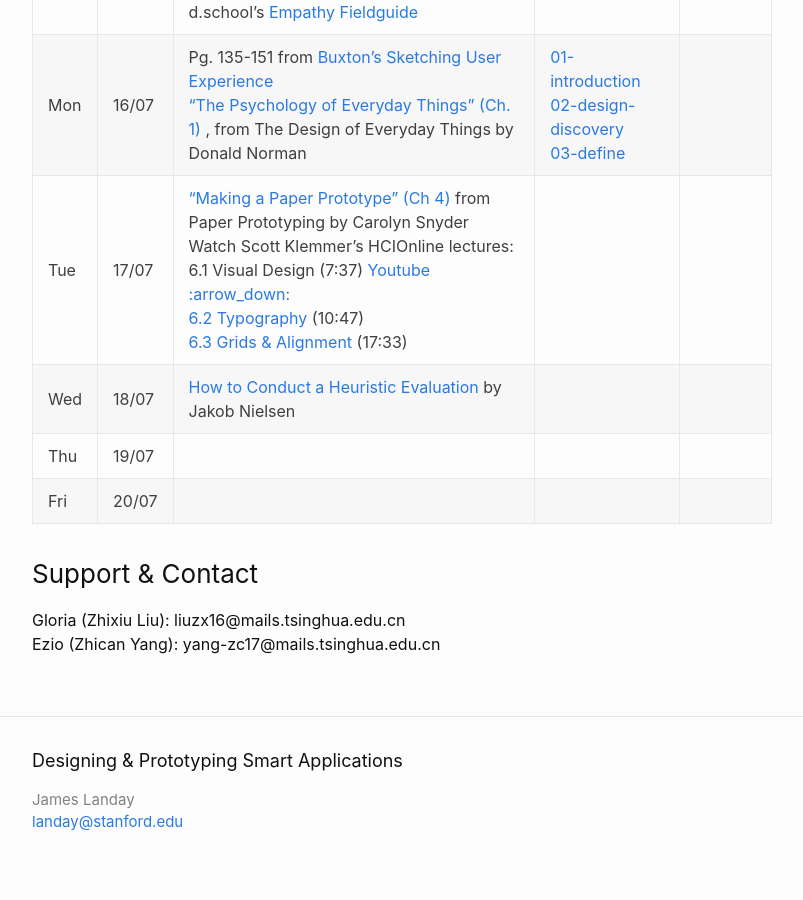
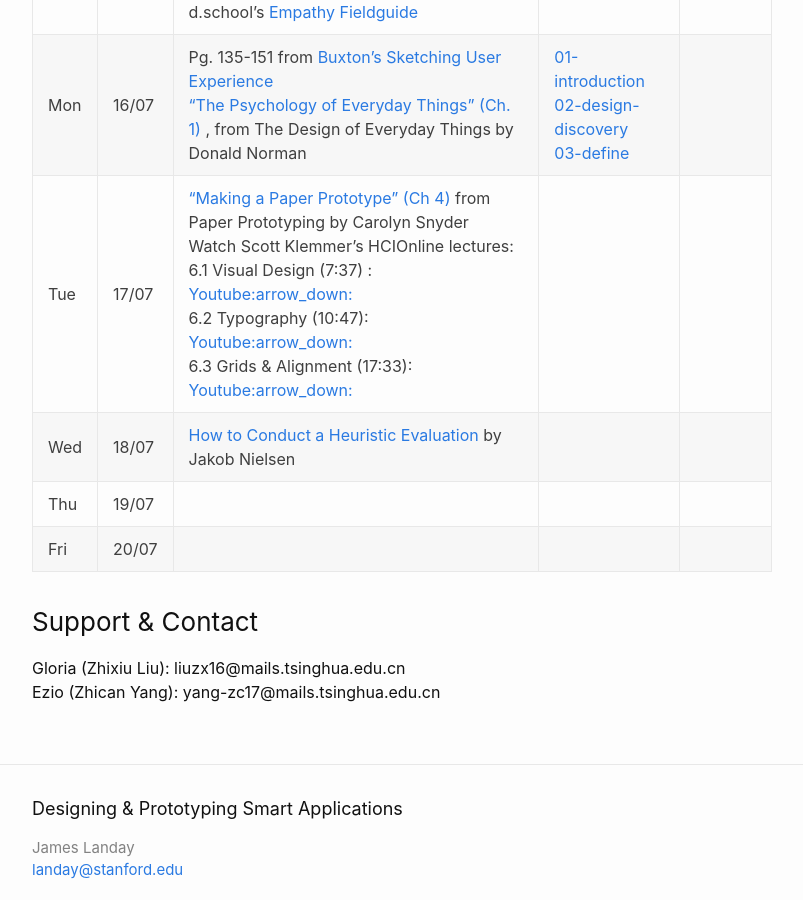
Before and after one commit to china-teaching/viax-summer-2018, a Jekyll site: the page built from _posts/2018-07-15-welcome-to-James-Landay-CS-Summer-Camp.md, in a window 1280 px wide and 900 px high, scrolled down 748 px. Shown: the whole window, without its empty margins (238-1041 px from the left). Built offline with Jekyll 4.4.1, drawn with Linux system fonts in a browser that asks for light colours.

Commit message:
Add Youtube Link with Tue Readings

```diff
--- a/_posts/2018-07-15-welcome-to-James-Landay-CS-Summer-Camp.md
+++ b/_posts/2018-07-15-welcome-to-James-Landay-CS-Summer-Camp.md
@@ -21,7 +21,7 @@ Below is schedule for the following days, where you could find attached the **re
 | ------ | -------- | ------------------- | ------------------------ | -------------------- |
 | Sun    | 15/07    | [ABC News Nightline IDEO Deep Dive, July 1999](http://hci.stanford.edu/courses/cs147/2017/au/videos/ABCNews-Nightline_IDEO_July1999.mp4) (22 minutes)  <br> [ABC News, 60 Minutes, IDEO Design Thinking, January 2013](http://hci.stanford.edu/courses/cs147/2017/au/videos/60Minutes_IDEO_January2013.mp4) (13 minutes)    <br> Tom Kelley, [The Perfect Brainstorm](https://github.com/china-teaching/viax-summer-2018/raw/master/resources/Sun/Kelley_TheArtOfInnovation_Chapter4ThePerfectBrainstorm.pdf) , Excerpt from The Art of Innovation  <br> d.school's  [Empathy Fieldguide](https://github.com/china-teaching/viax-summer-2018/raw/master/resources/Sun/FIELDGUIDE-Screen-DTBC-March-2015-V2.pdf)      |          |   |
 | Mon    | 16/07    | Pg. 135-151 from  [Buxton’s Sketching User Experience](https://github.com/china-teaching/viax-summer-2018/raw/master/resources/Mon/Buxton_lowRes.pdf)   <br> ["The Psychology of Everyday Things" (Ch. 1)](https://github.com/china-teaching/viax-summer-2018/raw/master/resources/Mon/Norman-Ch1.PDF)  , from The Design of Everyday Things by Donald Norman           | [01-introduction](https://github.com/china-teaching/viax-summer-2018/raw/master/resources/Mon/01-introduction.pdf) <br>  [02-design-discovery](https://github.com/china-teaching/viax-summer-2018/raw/master/resources/Mon/02-design-discovery.pdf) <br> [03-define](https://github.com/china-teaching/viax-summer-2018/raw/master/resources/Mon/03-define.pdf)             |              |
-| Tue    | 17/07    | ["Making a Paper Prototype" (Ch 4)](https://github.com/china-teaching/viax-summer-2018/raw/master/resources/Tue/Snyder-Ch4.PDF)  from Paper Prototyping by Carolyn Snyder  <br> Watch Scott Klemmer’s HCIOnline lectures:  <br>  6.1 Visual Design (7:37) [Youtube](https://www.youtube.com/watch?v=TIg8ab4PqbU&index=1&list=PLNtQfKgd43l2kR11FzLF2cXd_fp3kj7jD) [:arrow_down:](https://github.com/china-teaching/viax-summer-2018/raw/master/resources/Tue/Visual-Design.mp4)   <br>  [6.2 Typography](https://github.com/china-teaching/viax-summer-2018/raw/master/resources/Tue/Typography.mp4) (10:47)   <br>  [6.3 Grids & Alignment](https://github.com/china-teaching/viax-summer-2018/raw/master/resources/Tue/Grids-Alignment.mp4) (17:33)     |        |          |
+| Tue    | 17/07    | ["Making a Paper Prototype" (Ch 4)](https://github.com/china-teaching/viax-summer-2018/raw/master/resources/Tue/Snyder-Ch4.PDF)  from Paper Prototyping by Carolyn Snyder  <br> Watch Scott Klemmer’s HCIOnline lectures:  <br>  6.1 Visual Design (7:37) : [Youtube](https://www.youtube.com/watch?v=TIg8ab4PqbU&index=1&list=PLNtQfKgd43l2kR11FzLF2cXd_fp3kj7jD)[:arrow_down:](https://github.com/china-teaching/viax-summer-2018/raw/master/resources/Tue/Visual-Design.mp4)   <br>  6.2 Typography (10:47): [Youtube](https://www.youtube.com/watch?v=82gp_2vqLTc&list=PLNtQfKgd43l2kR11FzLF2cXd_fp3kj7jD&index=2)[:arrow_down:](https://github.com/china-teaching/viax-summer-2018/raw/master/resources/Tue/Typography.mp4) <br>  6.3 Grids & Alignment (17:33): [Youtube](https://www.youtube.com/watch?v=iV9FVoCCT74&list=PLNtQfKgd43l2kR11FzLF2cXd_fp3kj7jD&index=3)[:arrow_down:](https://github.com/china-teaching/viax-summer-2018/raw/master/resources/Tue/Grids-Alignment.mp4)     |        |          |
 | Wed    | 18/07    | [How to Conduct a Heuristic Evaluation](http://www.useit.com/articles/how-to-conduct-a-heuristic-evaluation/)  by Jakob Nielsen       |          |         |
 | Thu    | 19/07    |     |        |    |
 | Fri    | 20/07    |     |       |    |
```
